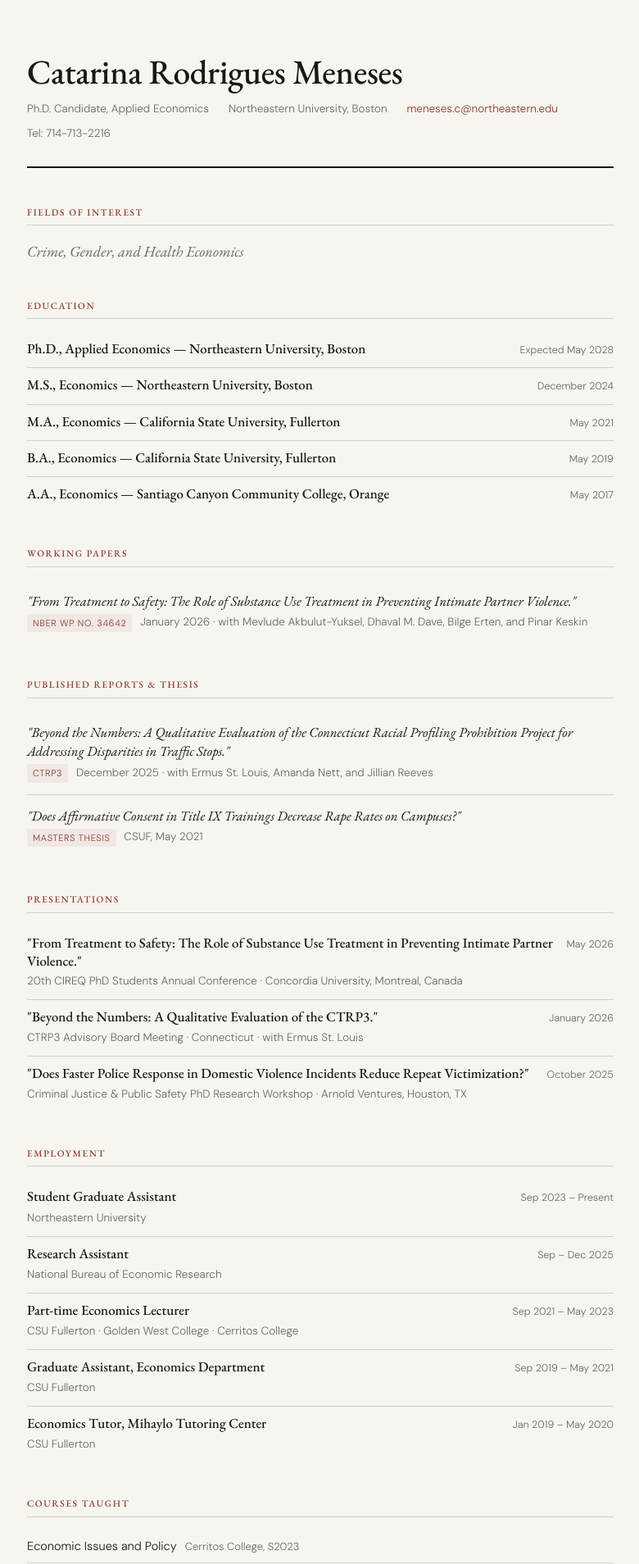
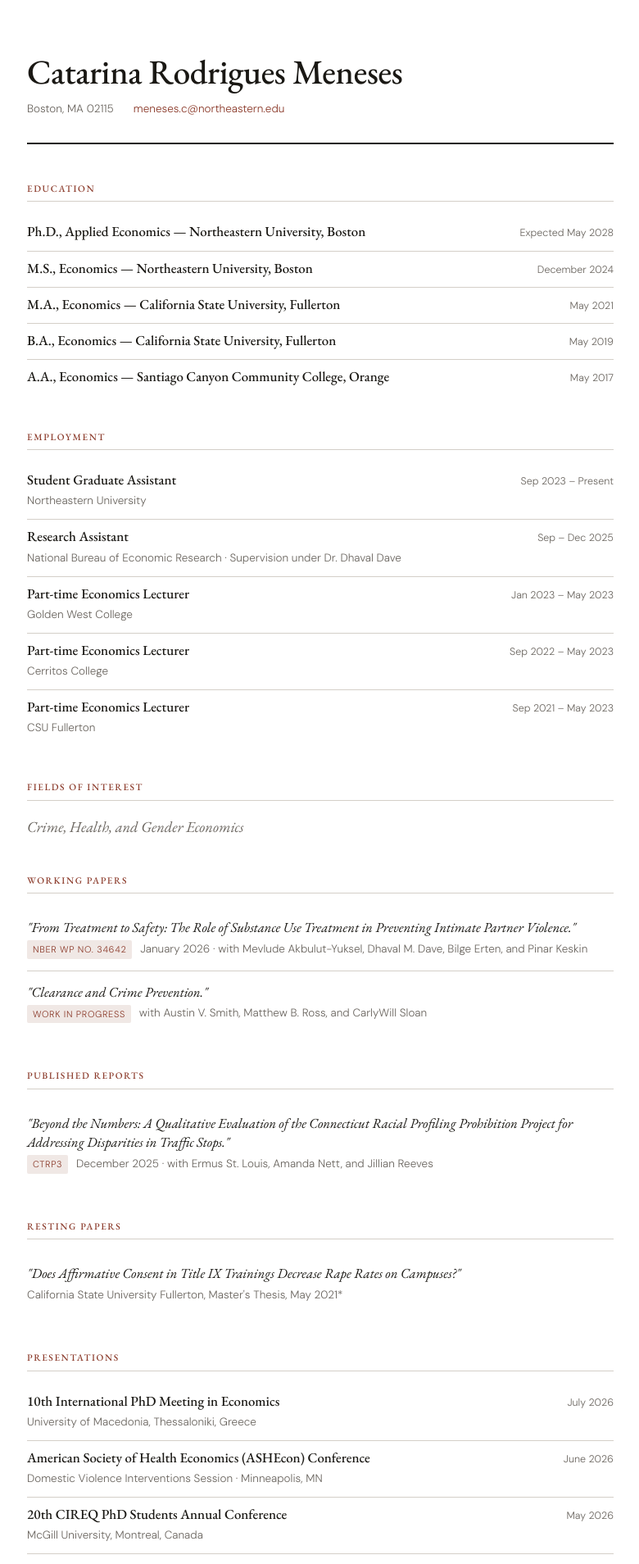
Before and after one commit to CatarinaRMeneses/CatarinaRMeneses.github.io, a Jekyll site: the page cv-full.html, which Jekyll copies as it is, in a window 1280 px wide. Shown: the top 1908 px of the page at 82% size, without its empty margins (249-1029 px from the left). Built offline with Jekyll 4.4.1, drawn with Linux system fonts in a browser that asks for light colours; some of the changed text lies outside the part shown.

Commit message:
Update cv-full.html

```diff
--- a/cv-full.html
+++ b/cv-full.html
@@ -7,7 +7,7 @@
   <link href="https://fonts.googleapis.com/css2?family=EB+Garamond:ital,wght@0,400;0,500;0,600;1,400;1,500&family=DM+Sans:wght@300;400;500&display=swap" rel="stylesheet"/>
   <style>
     :root {
-      --bg: #f7f5f0;
+      --bg: #ffffff;
       --ink: #1a1814;
       --muted: #6b6660;
       --rule: #d4cfc8;
@@ -119,15 +115,7 @@
       grid-column: 2;
       padding-top: 2px;
     }
-    .entry-note {
-      font-size: 13px;
-      color: var(--muted);
-      grid-column: 1 / -1;
-      font-style: italic;
-      margin-top: 2px;
-    }
 
-    /* ── Papers ── */
     .paper {
       padding: 14px 0;
       border-bottom: 1px solid var(--rule);
@@ -172,7 +159,6 @@
       margin-left: 6px;
     }
 
-    /* ── Skills grid ── */
     .skills-grid {
       display: grid;
       grid-template-columns: 1fr 1fr;
@@ -196,7 +181,44 @@
       color: var(--muted);
     }
 
-    /* ── Responsive ── */
+    /* ── Presentations (grouped by year) ── */
+    .pres-row {
+      display: grid;
+      grid-template-columns: 56px 1fr;
+      gap: 4px 20px;
+      padding: 12px 0;
+      border-bottom: 1px solid var(--rule);
+    }
+    .pres-row:last-child { border-bottom: none; }
+
+    .pres-year {
+      font-family: 'EB Garamond', serif;
+      font-weight: 500;
+      font-size: 1rem;
+      color: var(--ink);
+    }
+
+    .pres-items {
+      display: flex;
+      flex-direction: column;
+      gap: 6px;
+    }
+
+    .pres-item {
+      font-size: 13.5px;
+      line-height: 1.5;
+    }
+
+    .pres-note {
+      font-size: 12px;
+      color: var(--muted);
+      margin-top: 4px;
+    }
+
+    @media (max-width: 560px) {
+      .pres-row { grid-template-columns: 1fr; }
+    }
+
     @media (max-width: 560px) {
       header h1 { font-size: 1.9rem; }
       .entry { grid-template-columns: 1fr; }
@@ -209,24 +231,14 @@
 <body>
 <div class="page">
 
-  <!-- Header -->
   <header>
     <h1>Catarina Rodrigues Meneses</h1>
     <div class="header-meta">
-      <span>Ph.D. Candidate, Applied Economics</span>
-      <span>Northeastern University, Boston</span>
+      <span>Boston, MA 02115</span>
       <a href="mailto:meneses.c@northeastern.edu">meneses.c@northeastern.edu</a>
-      <span>Tel: 714-713-2216</span>
     </div>
   </header>
 
-  <!-- Fields of Interest -->
-  <section>
-    <div class="section-title">Fields of Interest</div>
-    <p class="fields">Crime, Gender, and Health Economics</p>
-  </section>
-
-  <!-- Education -->
   <section>
     <div class="section-title">Education</div>
     <div class="entry">
@@ -251,57 +263,8 @@
     </div>
   </section>
 
-  <!-- Working Papers -->
-  <section>
-    <div class="section-title">Working Papers</div>
-
-    <div class="paper">
-      <div class="paper-title">"From Treatment to Safety: The Role of Substance Use Treatment in Preventing Intimate Partner Violence."</div>
-      <div class="paper-meta"><span class="paper-tag">NBER WP No. 34642</span> January 2026 · with Mevlude Akbulut-Yuksel, Dhaval M. Dave, Bilge Erten, and Pinar Keskin</div>
-    </div>
-
-  </section>
-
-  <!-- Published Reports -->
-  <section>
-    <div class="section-title">Published Reports &amp; Thesis</div>
-
-    <div class="paper">
-      <div class="paper-title">"Beyond the Numbers: A Qualitative Evaluation of the Connecticut Racial Profiling Prohibition Project for Addressing Disparities in Traffic Stops."</div>
-      <div class="paper-meta"><span class="paper-tag">CTRP3</span> December 2025 · with Ermus St. Louis, Amanda Nett, and Jillian Reeves</div>
-    </div>
-
-    <div class="paper">
-      <div class="paper-title">"Does Affirmative Consent in Title IX Trainings Decrease Rape Rates on Campuses?"</div>
-      <div class="paper-meta"><span class="paper-tag">Masters Thesis</span> CSUF, May 2021</div>
-    </div>
-  </section>
-
-  <!-- Presentations -->
-  <section>
-    <div class="section-title">Presentations</div>
-
-    <div class="entry">
-      <div class="entry-title">"From Treatment to Safety: The Role of Substance Use Treatment in Preventing Intimate Partner Violence."</div>
-      <div class="entry-date">May 2026</div>
-      <div class="entry-sub">20th CIREQ PhD Students Annual Conference · Concordia University, Montreal, Canada</div>
-    </div>
-    <div class="entry">
-      <div class="entry-title">"Beyond the Numbers: A Qualitative Evaluation of the CTRP3."</div>
-      <div class="entry-date">January 2026</div>
-      <div class="entry-sub">CTRP3 Advisory Board Meeting · Connecticut · with Ermus St. Louis</div>
-    </div>
-    <div class="entry">
-      <div class="entry-title">"Does Faster Police Response in Domestic Violence Incidents Reduce Repeat Victimization?"</div>
-      <div class="entry-date">October 2025</div>
-      <div class="entry-sub">Criminal Justice &amp; Public Safety PhD Research Workshop · Arnold Ventures, Houston, TX</div>
-    </div>
-  </section>
-
-  <!-- Employment -->
   <section>
     <div class="section-title">Employment</div>
-
     <div class="entry">
       <div class="entry-title">Student Graduate Assistant</div>
       <div class="entry-date">Sep 2023 – Present</div>
@@ -310,80 +273,138 @@
     <div class="entry">
       <div class="entry-title">Research Assistant</div>
       <div class="entry-date">Sep – Dec 2025</div>
-      <div class="entry-sub">National Bureau of Economic Research</div>
+      <div class="entry-sub">National Bureau of Economic Research · Supervision under Dr. Dhaval Dave</div>
+    </div>
+    <div class="entry">
+      <div class="entry-title">Part-time Economics Lecturer</div>
+      <div class="entry-date">Jan 2023 – May 2023</div>
+      <div class="entry-sub">Golden West College</div>
+    </div>
+    <div class="entry">
+      <div class="entry-title">Part-time Economics Lecturer</div>
+      <div class="entry-date">Sep 2022 – May 2023</div>
+      <div class="entry-sub">Cerritos College</div>
     </div>
     <div class="entry">
       <div class="entry-title">Part-time Economics Lecturer</div>
       <div class="entry-date">Sep 2021 – May 2023</div>
-      <div class="entry-sub">CSU Fullerton · Golden West College · Cerritos College</div>
-    </div>
-    <div class="entry">
-      <div class="entry-title">Graduate Assistant, Economics Department</div>
-      <div class="entry-date">Sep 2019 – May 2021</div>
-      <div class="entry-sub">CSU Fullerton</div>
-    </div>
-    <div class="entry">
-      <div class="entry-title">Economics Tutor, Mihaylo Tutoring Center</div>
-      <div class="entry-date">Jan 2019 – May 2020</div>
       <div class="entry-sub">CSU Fullerton</div>
     </div>
   </section>
 
-  <!-- Courses Taught -->
+  <section>
+    <div class="section-title">Fields of Interest</div>
+    <p class="fields">Crime, Health, and Gender Economics</p>
+  </section>
+
+  <section>
+    <div class="section-title">Working Papers</div>
+    <div class="paper">
+      <div class="paper-title">"From Treatment to Safety: The Role of Substance Use Treatment in Preventing Intimate Partner Violence."</div>
+      <div class="paper-meta"><span class="paper-tag">NBER WP No. 34642</span> January 2026 · with Mevlude Akbulut-Yuksel, Dhaval M. Dave, Bilge Erten, and Pinar Keskin</div>
+    </div>
+    <div class="paper">
+      <div class="paper-title">"Clearance and Crime Prevention."</div>
+      <div class="paper-meta"><span class="paper-tag">Work in Progress</span> with Austin V. Smith, Matthew B. Ross, and CarlyWill Sloan</div>
+    </div>
+  </section>
+
+  <section>
+    <div class="section-title">Published Reports</div>
+    <div class="paper">
+      <div class="paper-title">"Beyond the Numbers: A Qualitative Evaluation of the Connecticut Racial Profiling Prohibition Project for Addressing Disparities in Traffic Stops."</div>
+      <div class="paper-meta"><span class="paper-tag">CTRP3</span> December 2025 · with Ermus St. Louis, Amanda Nett, and Jillian Reeves</div>
+    </div>
+  </section>
+
+  <section>
+    <div class="section-title">Resting Papers</div>
+    <div class="paper">
+      <div class="paper-title">"Does Affirmative Consent in Title IX Trainings Decrease Rape Rates on Campuses?"</div>
+      <div class="paper-meta">California State University Fullerton, Master's Thesis, May 2021*</div>
+    </div>
+  </section>
+
+  <section>
+    <div class="section-title">Presentations</div>
+    <div class="entry">
+      <div class="entry-title">10th International PhD Meeting in Economics</div>
+      <div class="entry-date">July 2026</div>
+      <div class="entry-sub">University of Macedonia, Thessaloniki, Greece</div>
+    </div>
+    <div class="entry">
+      <div class="entry-title">American Society of Health Economics (ASHEcon) Conference</div>
+      <div class="entry-date">June 2026</div>
+      <div class="entry-sub">Domestic Violence Interventions Session · Minneapolis, MN</div>
+    </div>
+    <div class="entry">
+      <div class="entry-title">20th CIREQ PhD Students Annual Conference</div>
+      <div class="entry-date">May 2026</div>
+      <div class="entry-sub">McGill University, Montreal, Canada</div>
+    </div>
+    <div class="entry">
+      <div class="entry-title">CTRP3 Advisory Board Meeting</div>
+      <div class="entry-date">January 2026</div>
+      <div class="entry-sub">Connecticut · with co-author Ermus St. Louis</div>
+    </div>
+    <div class="entry">
+      <div class="entry-title">Criminal Justice &amp; Public Safety PhD Research Workshop</div>
+      <div class="entry-date">October 2025</div>
+      <div class="entry-sub">Arnold Ventures, Houston, TX</div>
+    </div>
+  </section>
+
   <section>
     <div class="section-title">Courses Taught</div>
     <ul class="simple-list">
       <li>Economic Issues and Policy <span>Cerritos College, S2023</span></li>
       <li>Principles of Macroeconomics <span>CSU Fullerton S2023 · Cerritos College F2022, S2023</span></li>
-      <li>Principles of Microeconomics <span>CSU Fullerton F2021–S2023 · Golden West College S2023 · Cerritos College F2022</span></li>
+      <li>Principles of Microeconomics <span>Golden West College S2023 · Cerritos College F2022 · CSU Fullerton F2021, S2022, F2022, S2023</span></li>
       <li>Intermediate Microeconomics for Business Majors <span>CSU Fullerton, F2022</span></li>
       <li>The Economic Environment <span>CSU Fullerton, S2022</span></li>
-      <li>Intermediate Business Microeconomics <span>CSU Fullerton S2020, F2020, S2021 (GA)</span></li>
-      <li>Comparative Economic Systems <span>CSU Fullerton F2019 (GA)</span></li>
     </ul>
   </section>
 
-  <!-- Awards & Honors -->
   <section>
-    <div class="section-title">Awards &amp; Honors</div>
+    <div class="section-title">Awards</div>
     <ul class="simple-list">
       <li>Outstanding Professor Award, Business Honors Program at CSUF <span>April 2023</span></li>
-      <li>Outstanding Graduate Scholarly Research Award <span>May 2021</span></li>
+      <li>Outstanding Graduate Scholarly Research Award <span>May 2021*</span></li>
       <li>Advanced Graduate Studies Award <span>December 2020</span></li>
       <li>Formuzis-Hunt-Lanning Undergraduate Student Paper Award <span>May 2019</span></li>
       <li>Levern Graves Award <span>May 2019</span></li>
-      <li>Omicron Delta Epsilon – Economics Honors Society, Kappa Chapter <span>November 2018</span></li>
+      <li>Omicron Delta Epsilon, Economics Honors Society, Kappa Chapter <span>November 2018</span></li>
       <li>Golden Key International Honors Society <span>August 2018</span></li>
-      <li>President, Economics Association <span>May 2018 – May 2019</span></li>
-      <li>Mihaylo Women's Leadership Program Recipient <span>October 2017 – May 2019</span></li>
     </ul>
   </section>
 
-  <!-- Skills & Other -->
   <section>
-    <div class="section-title">Technical Skills &amp; Other</div>
+    <div class="section-title">Other</div>
+    <ul class="simple-list">
+      <li>Security Clearance: Special Sworn Status (U.S. Census Bureau)</li>
+    </ul>
+  </section>
+
+  <section>
+    <div class="section-title">Professional Service</div>
+    <ul class="simple-list">
+      <li>Referee, <em>Economic Development and Cultural Change</em></li>
+    </ul>
+  </section>
+
+  <section>
+    <div class="section-title">Technical Skills</div>
     <div class="skills-grid">
       <div class="skill-row">
-        <span class="skill-label">Proficient</span>
-        Stata, Excel, R Studio, SPSS, EViews, LaTeX
-      </div>
-      <div class="skill-row">
-        <span class="skill-label">Basic</span>
-        Python, MATLAB
-      </div>
-      <div class="skill-row">
-        <span class="skill-label">Languages</span>
-        Portuguese, English
-      </div>
-      <div class="skill-row">
-        <span class="skill-label">Clearance</span>
-        Special Sworn Status — U.S. Census Bureau
-      </div>
-      <div class="skill-row">
-        <span class="skill-label">Certificate</span>
-        Intro to Python 3 Programming, CSU Fullerton Extension, August 2021
+        <span class="skill-label">Proficiency</span>
+        Stata, R Studio, Python, LaTeX
       </div>
     </div>
+  </section>
+
+  <section>
+    <div class="section-title">Languages</div>
+    <p class="fields">Portuguese and English</p>
   </section>
 
 </div>
```
Also changed, not shown: other parts of cv-full.html (+0 -6 lines).
